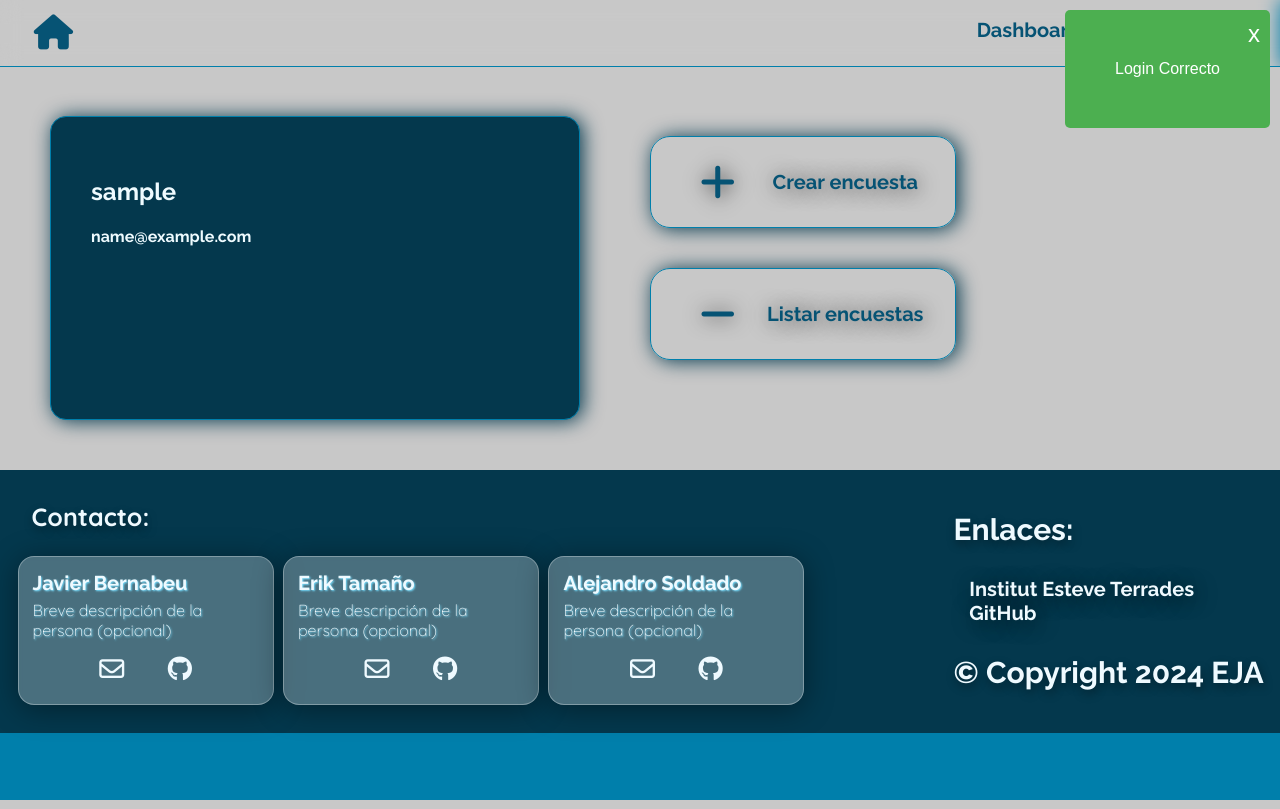
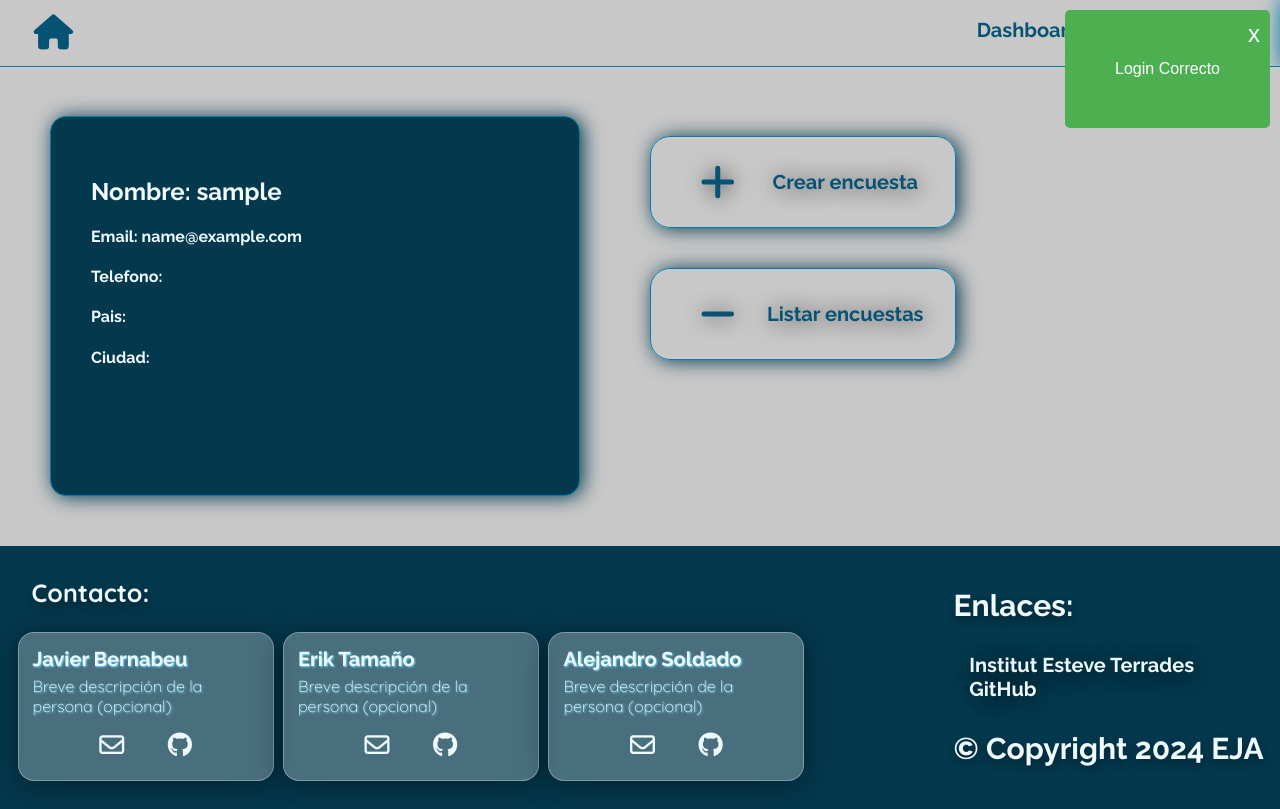
Before and after one commit to ErikTamanoSantos/Proyecto_Vota, a PHP site: page /dashboard.php in a window 1280 px wide. Run offline with PHP 8.4, Linux system fonts and the light colour scheme; the visitor is signed in with stand-in values (Sample User, id 1); some libraries are stand-ins or nearby versions.

Commit message:
cosas varias

```diff
--- a/dashboard.php
+++ b/dashboard.php
@@ -34,11 +34,11 @@
                     $row = $query->fetch();
                     $correct = false;
                     while ($row) {
-                        echo "<h2>".$row["Username"]."</h2>";
-                        echo "<h4>".$row["Email"]."</h4>";
-                        echo "<h4>".$row["Phone"]."</h4>";
-                        echo "<h4>".$row["Country"]."</h4>";
-                        echo "<h4>".$row["City"]."</h4>";
+                        echo "<h2> Nombre: ".$row["Username"]."</h2>";
+                        echo "<h4> Email: ".$row["Email"]."</h4>";
+                        echo "<h4> Telefono: ".$row["Phone"]."</h4>";
+                        echo "<h4> Pais: ".$row["Country"]."</h4>";
+                        echo "<h4> Ciudad: ".$row["City"]."</h4>";
                         //echo "<h4>".$row["Username"]."</h4>"; futuro es validated
 
                         $row = $query->fetch();
@@ -76,5 +76,9 @@
 </body>
 </html>
 <?php
-    echo "<script>showNotification('success', 'Login Correcto');</script>";}
+if (isset($_SESSION['login']))  {
+    echo "<script>showNotification('success', 'Login Correcto');</script>";
+        unset($_SESSION["login"]);
+    }
+}
 ?>
--- a/login.php
+++ b/login.php
@@ -14,7 +14,7 @@
     <div id="notificationContainer"></div>
     <section class="loginSection">
 
-        <h1>Bienvenido de nuevo!</h1>
+        <h1>¡Bienvenido de nuevo!</h1>
         <div class="loginForm">
             <div class="circleLoginForm">
                 <h3>Inicia sesión</h3>
--- a/newPoll.php
+++ b/newPoll.php
@@ -97,6 +97,8 @@
                     $query->bindParam(2, $pollID);
                     $query->execute();
                 }
+                header("Location:./dashboard.php");
+
             }
         }
     ?>
--- a/styles.css
+++ b/styles.css
@@ -502,6 +502,7 @@ footer a {
 .pageDashboard {
     display: flex;
     width: 100%;
+    min-height: 60vh;
 }
 
 .userInfo {
```
